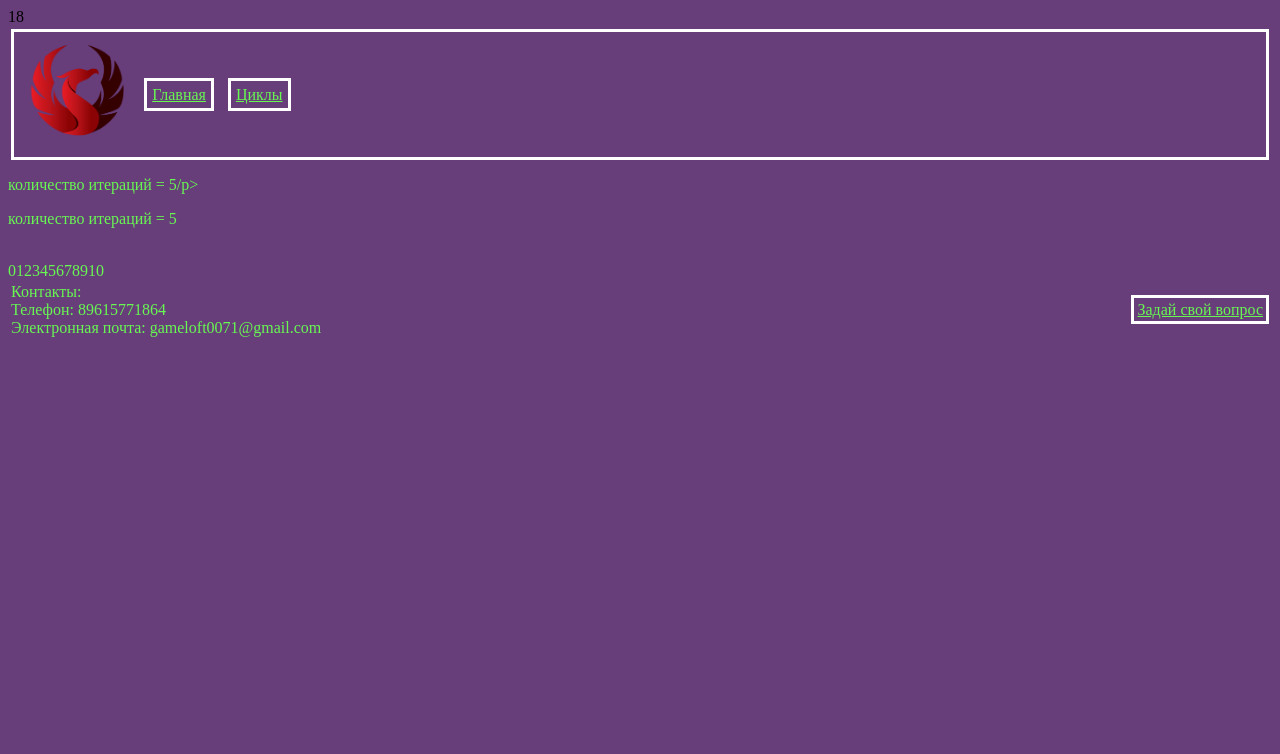
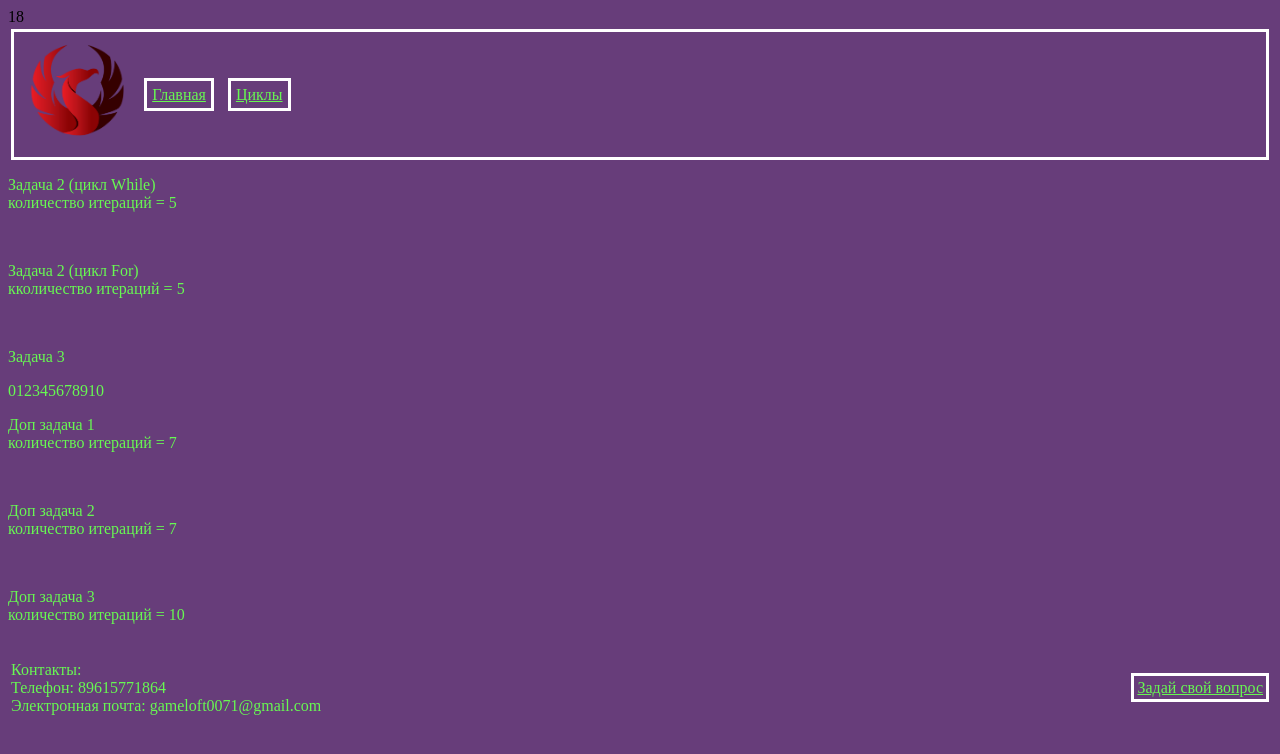
Before and after one commit to IrinaZorina/fact14, a PHP site: page /cycles.php in a window 1280 px wide. Shown: the top 754 px of the page. Run offline with PHP 8.4, Linux system fonts and the light colour scheme.

Commit message:
otvet na dop vopros

```diff
--- a/dzFact/cycles.php
+++ b/dzFact/cycles.php
@@ -42,7 +42,7 @@ while($num1>50){
 	$iterations1++;
 }
 
-echo "<p class='zad'>количество итераций = $iterations1/p><br>";
+echo "<p class='zad'>Задача 2 (цикл While)<br>количество итераций = $iterations1</p><br>";
 
 //задание2 через цикл for
 
@@ -54,12 +54,14 @@ for(;$num2>50;$iterations2++){
 	$num2/=2;
 }
 
-echo "<p class='zad'>количество итераций = $iterations2</p><br>";
+echo "<p class='zad'>Задача 2 (цикл For)<br>кколичество итераций = $iterations2</p><br>";
 
 //задание 3
 
 $p=0;
 $i=0;
+
+echo "<p class='zad'>Задача 3<br></p>";
 
 if($i<=10 && $i>=0){
 	while($i<11){
@@ -70,9 +72,65 @@ if($i<=10 && $i>=0){
 }
 
 else{
-	echo "<p class='zad'>Введите другое число!!!</p>";
+	echo "<p class='zad'>Введите другое число!!!</p><br>";
 }
 
+//доп задача 1
+
+$chis1=1;
+$znam1=1;
+$otv1=0;
+$zak_chis=1;
+$iterations3=0;
+
+do{
+	$otv1+=$chis1/$znam1;
+	$zak_chis+=2;
+	$chis1+=$zak_chis;
+	$znam1*=2;
+	$iterations3++;
+}
+while($otv1<10);
+
+echo "<p class='zad'>Доп задача 1<br>количество итераций = $iterations3</p><br>";
+
+//Доп задача 2
+
+$chis2=1;
+$znam2=1;
+$otv2=0;
+
+$iterations4=0;
+
+do{
+	$otv2+=$chis2/$znam2;
+
+	$chis2+=2;
+	$znam2+=1;
+	$iterations4++;
+}
+while($otv2<10);
+
+echo "<p class='zad'>Доп задача 2<br>количество итераций = $iterations4</p><br>";
+
+//Доп задача 3
+
+$chis3=1;
+$znam3=1;
+$otv3=0;
+
+$iterations5=0;
+
+do{
+	$otv3+=$chis3/$znam3;
+
+	$chis3+=2;
+	$znam3+=2;
+	$iterations5++;
+}
+while($otv3<10);
+
+echo "<p class='zad'>Доп задача 3<br>количество итераций = $iterations5</p><br>";
 
 ?>
 
```
